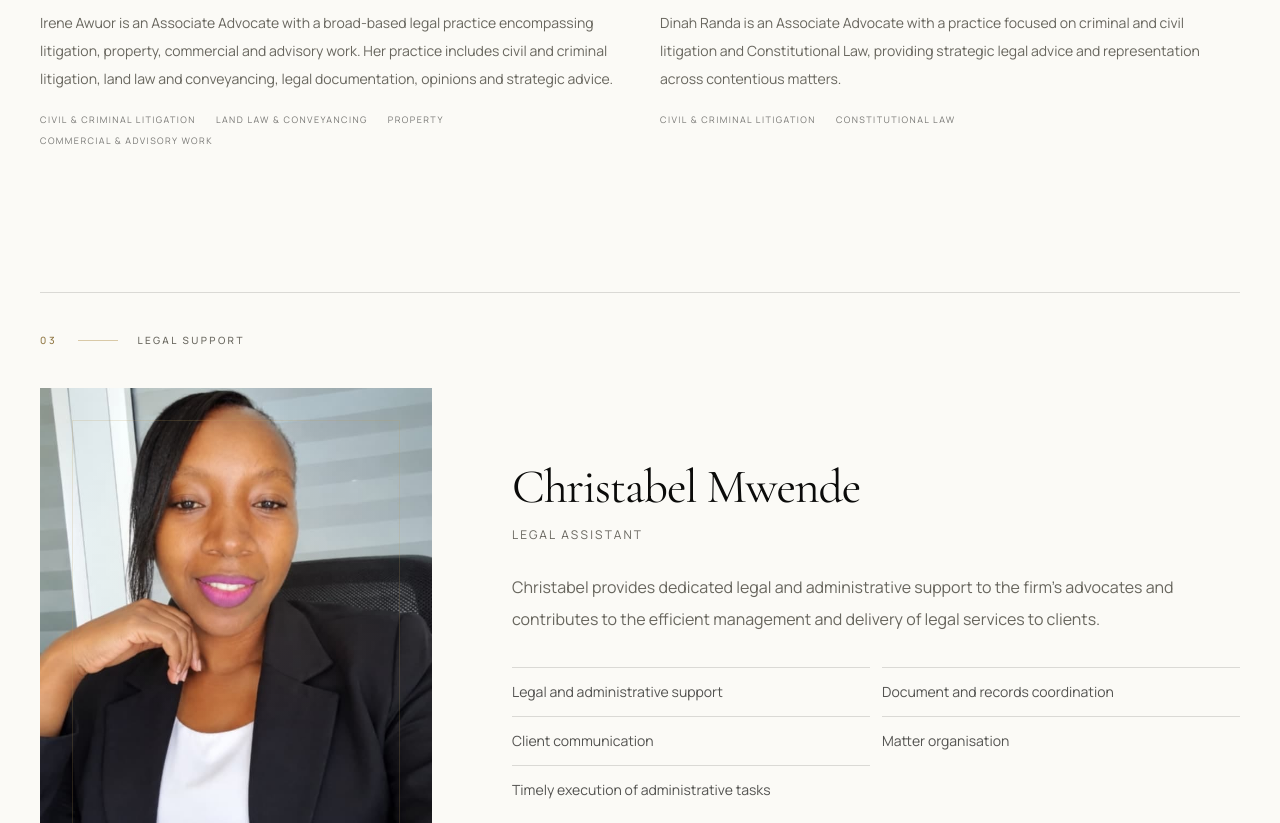
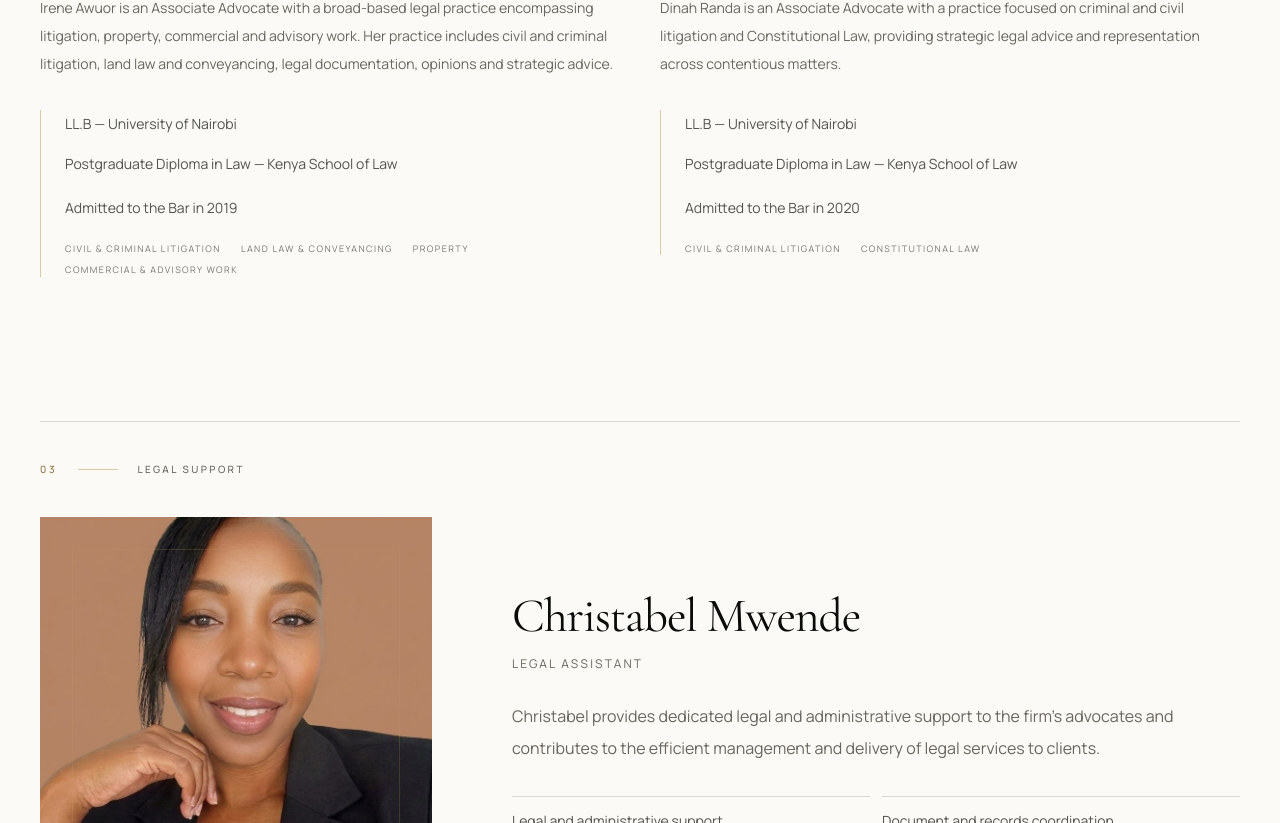
Before and after one commit to MatthewsRicky/ogottiandassociatesadvocates, a Next.js app: page /about in a window 1280 px wide. Shown: the part 3777-4600 px from the top of the page. Built offline with nearby package versions, Linux system fonts and the light colour scheme.

Commit message:
Team card "associate admitted to bar" position change, Christabel new photo, Removal of Partner email from the contact section

```diff
--- a/components/about/TeamSection.tsx
+++ b/components/about/TeamSection.tsx
@@ -137,9 +137,6 @@ export default function TeamSection() {
 
                     {/* Associate information */}
                     <div className="pt-6">
-                      <p className="text-[10px] uppercase tracking-[0.2em] text-gold-dark">
-                        {associate.admission}
-                      </p>
 
                       <h3 className="mt-3 font-serif text-3xl leading-tight tracking-[-0.025em] text-ink">
                         {associate.name}
@@ -152,7 +149,19 @@ export default function TeamSection() {
                       <p className="mt-5 text-sm leading-7 text-muted">
                         {associate.shortBio}
                       </p>
+                      <div className="mt-8 space-y-3 border-l border-gold/50 pl-6">
+                        {associate.education.map((item) => (
+                          <p
+                            key={item}
+                            className="text-sm leading-7 text-ink/70"
+                          >
+                            {item}
+                          </p>
+                        ))}
 
+                        <p className="pt-1 text-sm leading-7 text-ink/70">
+                          {associate.admission}
+                        </p>
                         <div className="mt-5 flex flex-wrap gap-x-5 gap-y-2">
                           {associate.practiceAreas.map((area) => (
                             <span
@@ -162,6 +171,7 @@ export default function TeamSection() {
                               {area}
                             </span>
                           ))}
+                        </div>
                       </div>
                     </div>
                   </article>
@@ -191,7 +201,7 @@ export default function TeamSection() {
             <Reveal>
               <div className="relative aspect-[4/5] overflow-hidden">
                 <Image
-                  src="/images/team/christabel.jpeg"
+                  src="/images/team/christabel-2.jpeg"
                   alt={`${legalAssistant.name}, ${legalAssistant.role}`}
                   fill
                   sizes="(max-width: 1024px) 100vw, 35vw"
--- a/components/contact/ContactDetails.tsx
+++ b/components/contact/ContactDetails.tsx
@@ -43,12 +43,6 @@ export default function ContactDetails() {
                 {firm.contact.primaryEmail}
               </a>
 
-              <a
-                href={`mailto:${firm.contact.partnerEmail}`}
-                className="text-ink transition-colors hover:text-gold-dark"
-              >
-                {firm.contact.partnerEmail}
-              </a>
             </div>
           </Reveal>
 
```
Also changed, not shown: public/images/team/christabel-2.jpeg (added), public/images/team/christabel.jpeg (deleted). Lines whose indentation alone changed are shown as unchanged.
